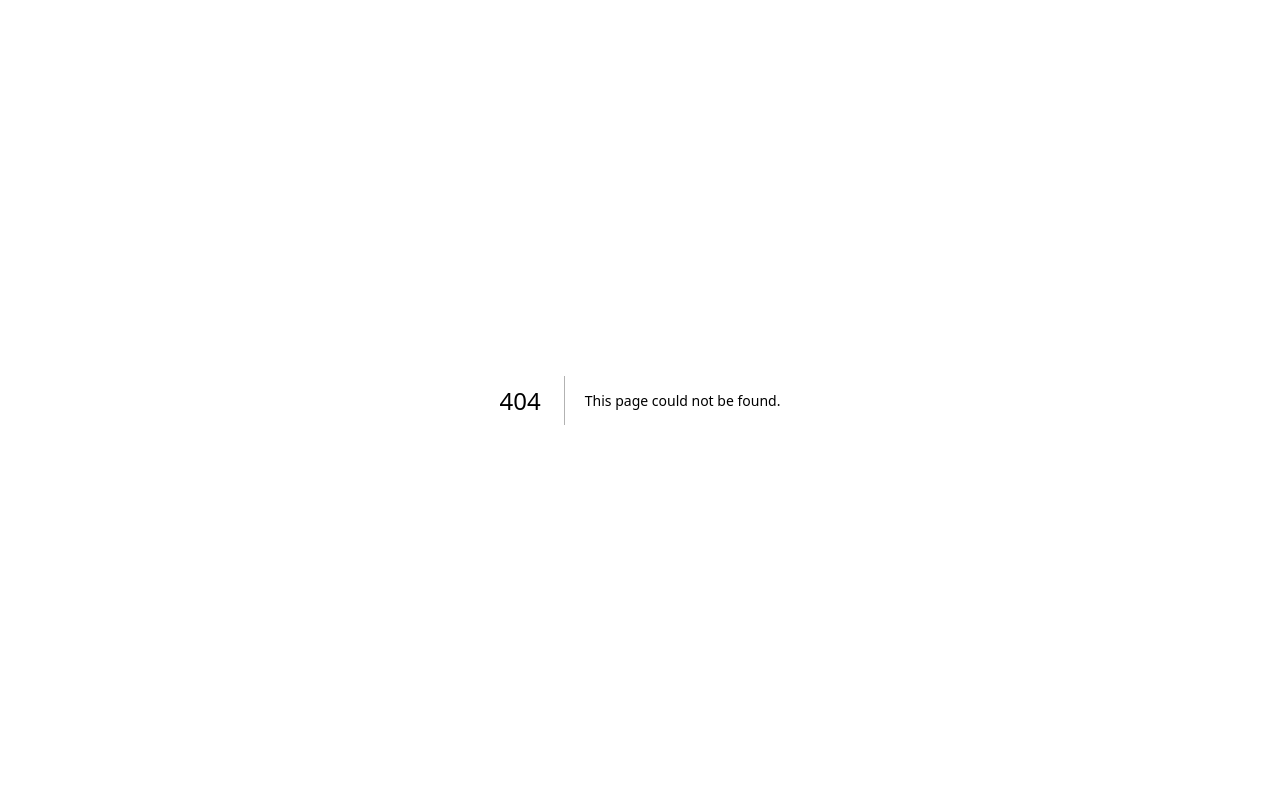
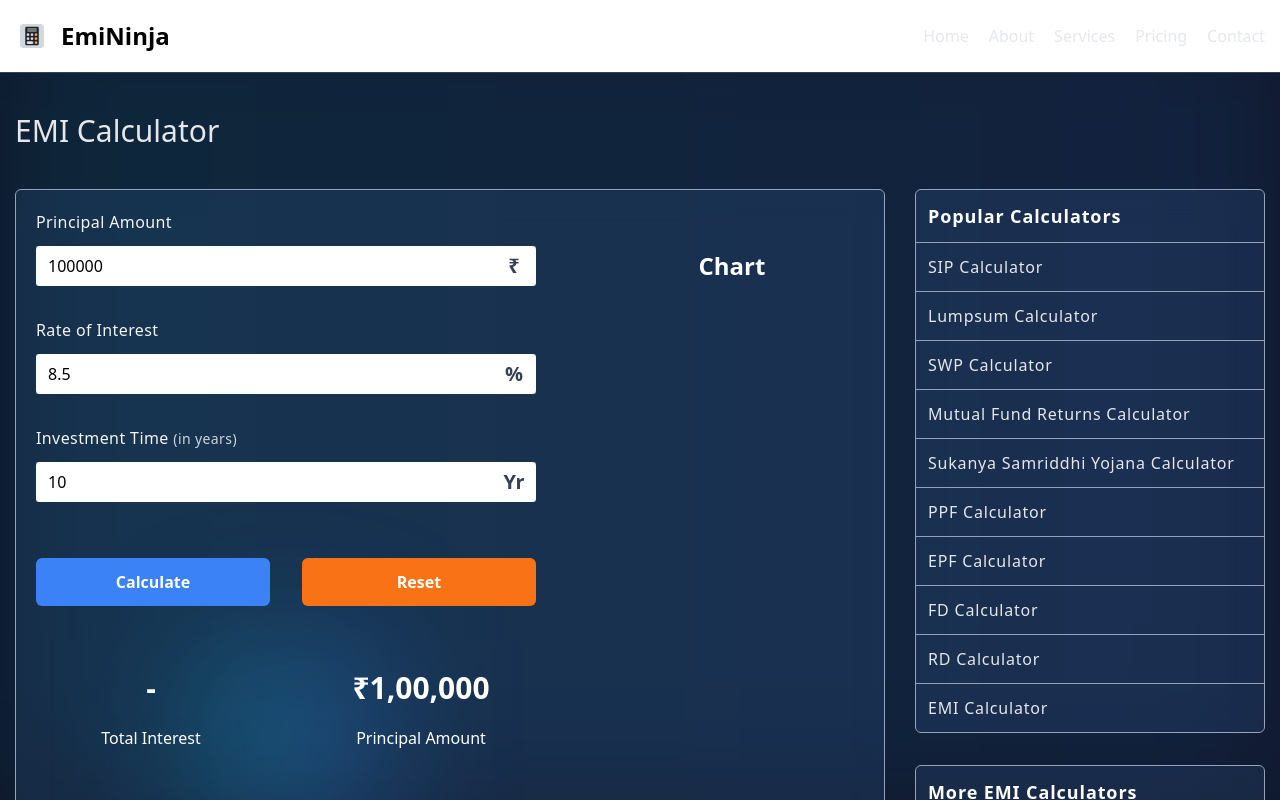
Before and after one commit to rVivekSingh/finance-calculator, a Next.js app: page /sip-calculator in a window 1280 px wide. Before the commit this address had no page. Shown: the top 800 px of the page. Built offline with nearby package versions, Linux system fonts and the light colour scheme.

Commit message:
added the chart and added route for sip-calc

```diff
--- a/src/component/Home/SipCalculator.tsx
+++ b/src/component/Home/SipCalculator.tsx
@@ -1,5 +1,7 @@
 import { calculateSIP } from "@/utils/emiCalculator";
+import 'chartist/dist/index.css'
 import React, { useState } from "react";
+import { PieChart } from "chartist";
 import Button from "../Button";
 import Container from "../Container";
 import FormInput from "../FormInput";
@@ -37,6 +39,15 @@ const SIPCalculator = () => {
       setLoanAmount(Math.round(emiAmount.totalInvestment));
       setTotalInterest(Math.round(emiAmount.totalReturns));
       setTotalLoanAmount(Math.round(emiAmount.maturityValue));
+      new PieChart('#chart', {
+        series: [investmentAmount, totalInterest, totalLoanAmount]
+      }, {
+        donut: true,
+        donutWidth: 60,
+        donutSolid: true,
+        startAngle: 270,
+        showLabel: true
+      });
     }
   };
 
@@ -158,7 +169,7 @@ const SIPCalculator = () => {
             {/* Graph */}
             <div className="px-3 mt-10 text-center">
               <h2 className="mb-10 text-2xl font-semibold">Chart</h2>
-              <div className="w-60 h-60 mx-auto bg-indigo-500 rounded-full"></div>
+              <div id="chart" className="w-60 h-60 mx-auto rounded-full"></div>
             </div>
           </div>
         </div>
--- a/src/component/Layout/Sidebar.tsx
+++ b/src/component/Layout/Sidebar.tsx
@@ -4,7 +4,7 @@ import SidebarBlock from "../SidebarBlock";
 
 const Sidebar = () => {
   const popular_calc = [
-    { text: "SIP Calculator", url: "/calculator" },
+    { text: "SIP Calculator", url: "/sip-calculator" },
     { text: "Lumpsum Calculator", url: "/" },
     { text: "SWP Calculator", url: "/" },
     { text: "Mutual Fund Returns Calculator", url: "/" },
--- /dev/null
+++ b/src/pages/sip-calculator/index.tsx
@@ -0,0 +1,13 @@
+import SipCalculator from "@/component/Home/SipCalculator";
+import Layout from "@/component/Layout/Layout";
+import { NextPage } from "next";
+import React from "react";
+
+const Home: NextPage = () => {
+  return (
+    <Layout seo={{ title: "EmiNinja | Emi Calculators", pathname: "/" }}>
+      <SipCalculator />
+    </Layout>
+  );
+};
+export default Home;
```
